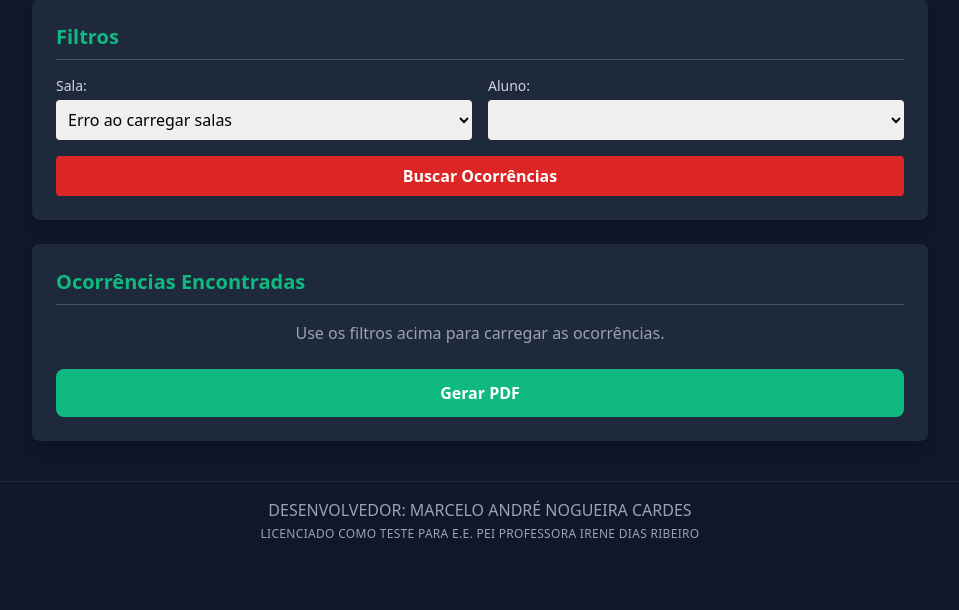
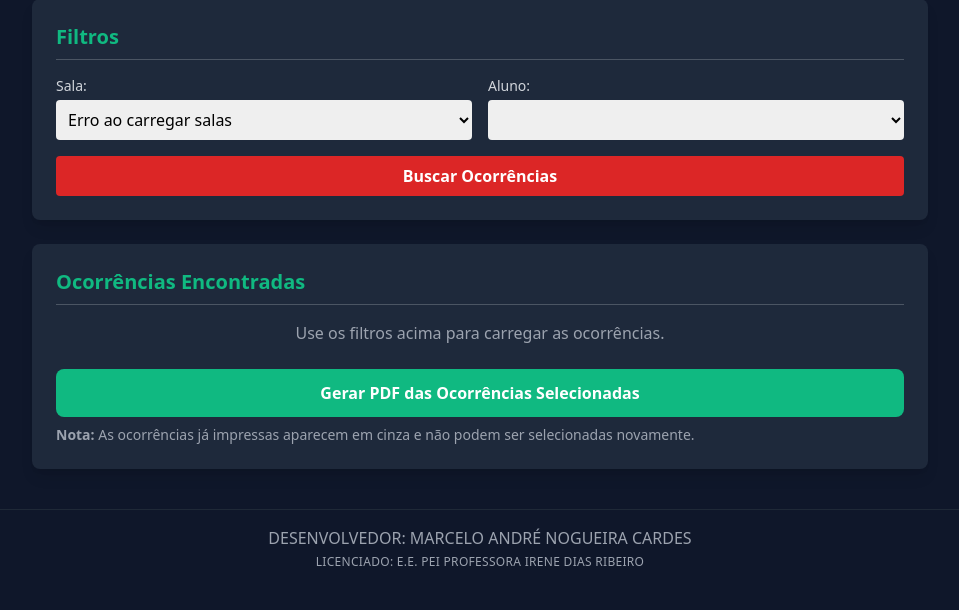
Before and after one commit to mcardes77-cmd/SGCE, a Flask app: page /gestao_relatorio_impressao in a window 1280 px wide. Shown: the part 216-826 px from the top of the page, without its empty margins (160-1119 px from the left). Before the commit the page ends 754 px from the top, so only its background shows below. Run offline with Flask 3, Linux system fonts and the light colour scheme; lists and menus that the app fills with data are empty; some libraries are stand-ins or nearby versions.

Commit message:
Update gestao_relatorio_impressao.html

```diff
--- a/templates/gestao_relatorio_impressao.html
+++ b/templates/gestao_relatorio_impressao.html
@@ -31,7 +31,7 @@
   document.getElementById('filter-sala').addEventListener('change', carregarAlunos);
 });
 
-// Helper para mostrar mensagens (usando a função existente no gestao_frequencia_saida.html)
+// Helper para mostrar mensagens
 function mostrarMsg(msg, tipo = 'info') {
     const el = document.getElementById('global-message');
     if (!el) return;
@@ -50,17 +50,14 @@
     setTimeout(() => el.style.display = 'none', 5000);
 }
 
-
 async function carregarSalas() {
   const sel = document.getElementById('filter-sala');
   sel.innerHTML = '<option>Carregando...</option>';
   try {
-    // API usada: /api/salas_com_ocorrencias
     const resp = await fetch('/api/salas_com_ocorrencias');
     salas = await resp.json();
     sel.innerHTML = '<option value="">Selecione a Sala</option>';
     salas.forEach(s => {
-      // CORREÇÃO: Usando a chave 'sala' retornada pela API e 'id'
       const nomeSala = s.sala || s.nome || 'Sem nome';
       const idSala = s.id || s.id_sala || s.numero || '';
       sel.innerHTML += `<option value="${idSala}">${nomeSala}</option>`;
@@ -84,12 +81,10 @@
     return;
   }
   try {
-    // API usada: /api/alunos_com_ocorrencias_por_sala/{sala}
     const resp = await fetch(`/api/alunos_com_ocorrencias_por_sala/${sala}`);
     alunos = await resp.json();
     sel.innerHTML = '<option value="">Selecione o Aluno</option>';
     alunos.forEach(a => {
-      // CORREÇÃO: Usando a chave 'nome' retornada pela API e 'id'
       const nomeAluno = a.nome || a.aluno_nome || 'Sem nome';
       const idAluno = a.id || a.id_aluno || a.matricula || '';
       sel.innerHTML += `<option value="${idAluno}">${nomeAluno}</option>`;
@@ -113,7 +108,6 @@
   mostrarMsg('Buscando ocorrências...', 'secondary-accent');
 
   try {
-      // Rota nova necessária no backend: /api/ocorrencias_por_aluno/{aluno}
       const resp = await fetch(`/api/ocorrencias_por_aluno/${aluno}`);
       ocorrencias = await resp.json();
 
@@ -140,12 +134,21 @@
     div.innerHTML = '<p class="text-gray-400 text-center">Nenhuma ocorrência encontrada.</p>';
     return;
   }
+
   div.innerHTML = ocorrencias.map(o => `
-    <div class="flex items-start gap-3 border-b border-gray-700 py-3">
-      <input type="checkbox" value="${o.numero}" class="mt-1 h-4 w-4 accent-accent">
+    <div class="flex items-start gap-3 border-b border-gray-700 py-3 ${o.impressao_pdf === 'SIM' ? 'bg-gray-800' : ''}">
+      <input type="checkbox"
+             value="${o.numero}"
+             class="mt-1 h-4 w-4 accent-accent"
+             ${o.impressao_pdf === 'SIM' ? 'disabled' : ''}
+             ${o.impressao_pdf === 'SIM' ? 'checked' : ''}>
       <div class="flex-1">
-        <p class="font-bold text-lg text-accent-light">Nº ${o.numero} - ${o.status}</p>
+        <p class="font-bold text-lg text-accent-light">
+          Nº ${o.numero} - ${o.status}
+          ${o.impressao_pdf === 'SIM' ? '<span class="text-xs bg-green-600 text-white px-2 py-1 rounded ml-2">IMPRESSO</span>' : ''}
+        </p>
         <p class="text-sm text-gray-400"><strong>Data:</strong> ${new Date(o.data_hora).toLocaleString('pt-BR')}</p>
+        <p class="text-sm text-gray-400"><strong>Tipo:</strong> ${o.tipo}</p>
         <p class="mt-1"><strong>Descrição:</strong> ${o.descricao}</p>
       </div>
     </div>
@@ -153,7 +156,7 @@
 }
 
 async function gerarPDF() {
-  const selecionadas = [...document.querySelectorAll('#ocorrencias-lista input:checked')].map(c => c.value);
+  const selecionadas = [...document.querySelectorAll('#ocorrencias-lista input:checked:not(:disabled)')].map(c => c.value);
   if (!selecionadas.length) {
     mostrarMsg('Selecione pelo menos uma ocorrência para gerar o PDF.', 'danger');
     return;
@@ -161,7 +164,6 @@
 
   mostrarMsg('Gerando PDF...', 'secondary-accent');
 
-  // Nota: A rota /api/gerar_pdf_ocorrencias precisa ser implementada no backend.
   try {
       const resp = await fetch('/api/gerar_pdf_ocorrencias', {
         method: 'POST',
@@ -186,8 +188,12 @@
       a.remove();
       URL.revokeObjectURL(url);
 
-      mostrarMsg('PDF gerado e download iniciado!', 'accent');
-      document.querySelectorAll('#ocorrencias-lista input:checked').forEach(chk => chk.disabled = true);
+      mostrarMsg('PDF gerado e download iniciado! As ocorrências foram marcadas como impressas.', 'accent');
+
+      // Recarrega as ocorrências para atualizar o status
+      setTimeout(() => {
+          buscarOcorrencias();
+      }, 1000);
 
   } catch (e) {
       console.error('Erro ao gerar PDF:', e);
@@ -208,7 +214,7 @@
       GESTÃO DE RELATÓRIOS - IMPRESSÃO DE OCORRÊNCIAS
     </h2>
 
-    <button onclick="window.location.href='{{ url_for('main.gestao_ocorrencia') }}'"
+    <button onclick="window.location.href='/gestao_ocorrencia'"
       class="mt-4 px-4 py-2 text-sm font-medium rounded-lg text-gray-300 border border-gray-600 hover:bg-gray-700 transition duration-150 flex items-center mx-auto">
       <svg class="w-4 h-4 mr-1" fill="none" stroke="currentColor" viewBox="0 0 24 24" xmlns="http://www.w3.org/2000/svg">
         <path stroke-linecap="round" stroke-linejoin="round" stroke-width="2" d="M4 6h16M4 12h16M4 18h7"></path>
@@ -243,8 +249,11 @@
       </div>
       <button onclick="gerarPDF()"
         class="mt-6 bg-accent px-4 py-3 rounded-lg text-white font-bold w-full hover:bg-emerald-700">
-        Gerar PDF
+        Gerar PDF das Ocorrências Selecionadas
       </button>
+      <p class="text-sm text-gray-400 mt-2">
+        <strong>Nota:</strong> As ocorrências já impressas aparecem em cinza e não podem ser selecionadas novamente.
+      </p>
     </section>
   </main>
 
@@ -253,7 +262,7 @@
       DESENVOLVEDOR: MARCELO ANDRÉ NOGUEIRA CARDES
     </p>
     <p class="text-xs font-light tracking-wide">
-      LICENCIADO COMO TESTE PARA E.E. PEI PROFESSORA IRENE DIAS RIBEIRO
+      LICENCIADO: E.E. PEI PROFESSORA IRENE DIAS RIBEIRO
     </p>
   </footer>
 </body>
```
